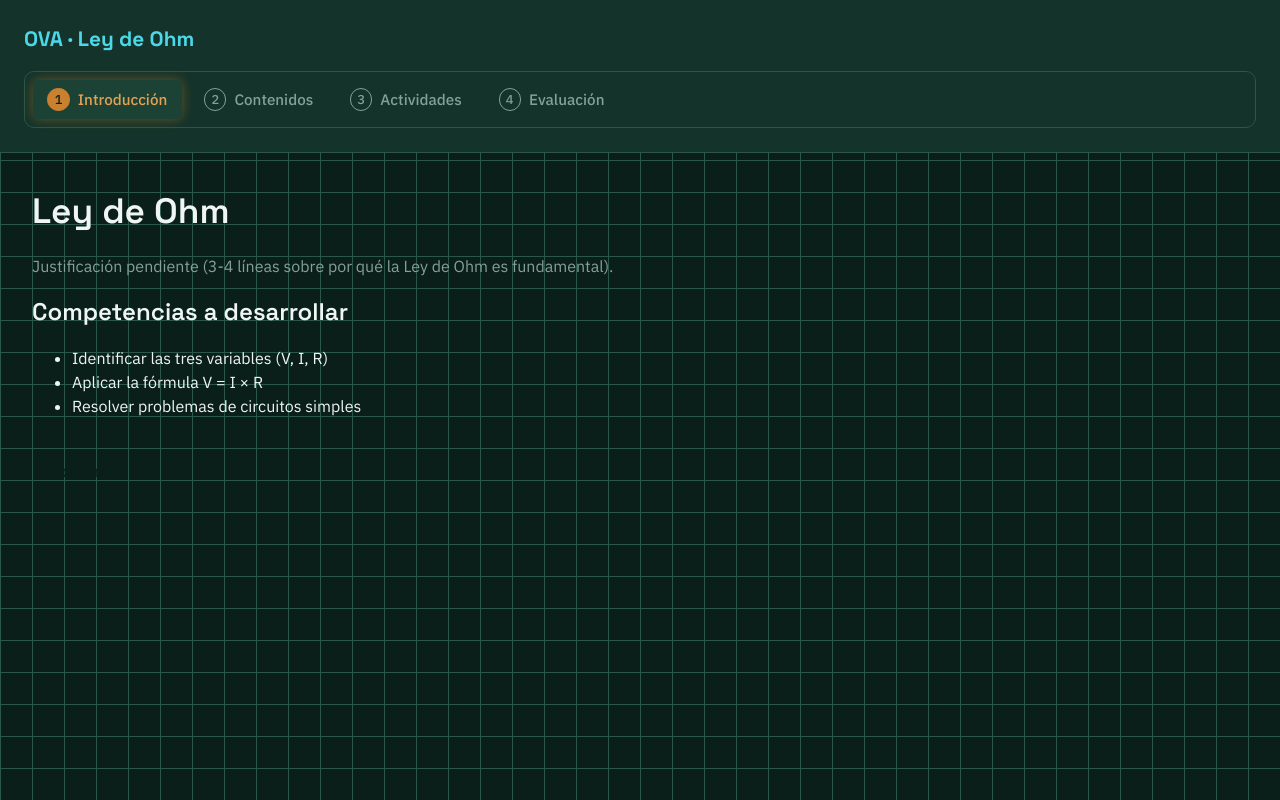
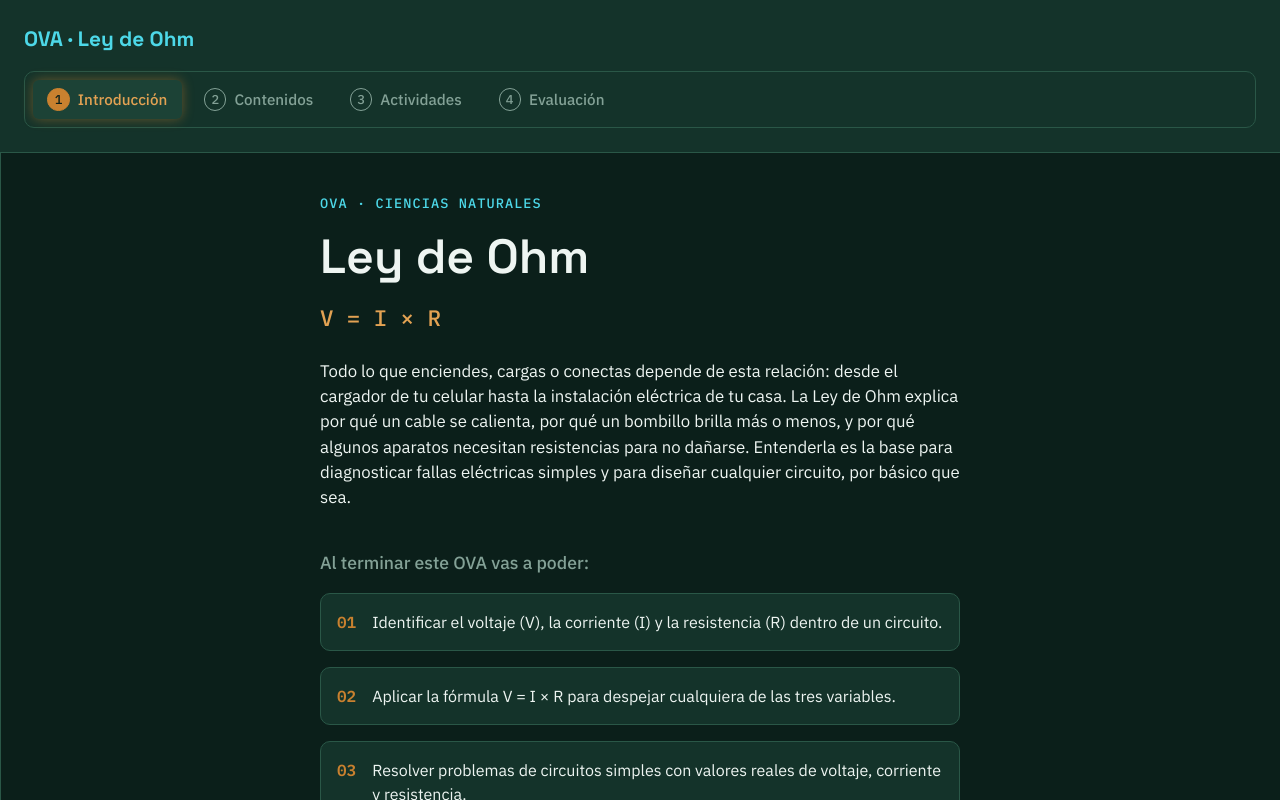
Before and after one commit to nicolasarias1709/Ova, a Vue app: page /#/introduccion in a window 1280 px wide. Shown: the top 800 px of the page. Built offline with nearby package versions, Linux system fonts and the light colour scheme.

Commit message:
feat: maqueta el contenido de la vista de introduccion

```diff
--- a/src/views/IntroduccionView.vue
+++ b/src/views/IntroduccionView.vue
@@ -1,16 +1,38 @@
 <template>
-  <section class="paso paso-intro">
-    <h1>Ley de Ohm</h1>
-    <p>Justificación pendiente (3-4 líneas sobre por qué la Ley de Ohm es fundamental).</p>
+  <section class="intro">
+    <div class="intro-contenido">
+      <p class="intro-etiqueta">OVA · Ciencias Naturales</p>
+      <h1 class="intro-titulo">Ley de Ohm</h1>
+      <p class="intro-formula-preview">V = I × R</p>
 
-    <h2>Competencias a desarrollar</h2>
-    <ul>
-      <li>Identificar las tres variables (V, I, R)</li>
-      <li>Aplicar la fórmula V = I × R</li>
-      <li>Resolver problemas de circuitos simples</li>
-    </ul>
+      <p class="intro-justificacion">
+        Todo lo que enciendes, cargas o conectas depende de esta relación: desde el cargador
+        de tu celular hasta la instalación eléctrica de tu casa. La Ley de Ohm explica por qué
+        un cable se calienta, por qué un bombillo brilla más o menos, y por qué algunos
+        aparatos necesitan resistencias para no dañarse. Entenderla es la base para diagnosticar
+        fallas eléctricas simples y para diseñar cualquier circuito, por básico que sea.
+      </p>
 
-    <RouterLink to="/contenidos" class="btn-comenzar">Comenzar</RouterLink>
+      <div class="intro-competencias">
+        <h2>Al terminar este OVA vas a poder:</h2>
+        <ul class="lista-competencias">
+          <li>
+            <span class="competencia-numero">01</span>
+            Identificar el voltaje (V), la corriente (I) y la resistencia (R) dentro de un circuito.
+          </li>
+          <li>
+            <span class="competencia-numero">02</span>
+            Aplicar la fórmula V = I × R para despejar cualquiera de las tres variables.
+          </li>
+          <li>
+            <span class="competencia-numero">03</span>
+            Resolver problemas de circuitos simples con valores reales de voltaje, corriente y resistencia.
+          </li>
+        </ul>
+      </div>
+
+      <RouterLink to="/contenidos" class="btn-comenzar">Comenzar</RouterLink>
+    </div>
   </section>
 </template>
 
@@ -18,18 +40,100 @@
 </script>
 
 <style scoped>
-.paso {
-  padding: 2rem;
-  min-height: 70vh;
+.intro {
+  min-height: 75vh;
+  display: flex;
+  align-items: center;
+  justify-content: center;
+  padding: var(--espacio-lg) var(--espacio-md);
 }
+
+.intro-contenido {
+  max-width: 640px;
+  width: 100%;
+}
+
+.intro-etiqueta {
+  font-family: var(--fuente-datos);
+  font-size: 0.85rem;
+  letter-spacing: 0.08em;
+  text-transform: uppercase;
+  color: var(--color-corriente);
+  margin-bottom: var(--espacio-xs);
+}
+
+.intro-titulo {
+  font-size: 3rem;
+  margin-bottom: var(--espacio-xs);
+}
+
+.intro-formula-preview {
+  font-family: var(--fuente-datos);
+  font-size: 1.4rem;
+  color: var(--color-cobre-claro);
+  margin-bottom: var(--espacio-md);
+}
+
+.intro-justificacion {
+  color: var(--color-texto);
+  font-size: 1.05rem;
+  margin-bottom: var(--espacio-lg);
+}
+
+.intro-competencias h2 {
+  font-size: 1.1rem;
+  color: var(--color-texto-suave);
+  font-family: var(--fuente-texto);
+  font-weight: 500;
+  margin-bottom: var(--espacio-sm);
+}
+
+.lista-competencias {
+  list-style: none;
+  padding: 0;
+  margin: 0 0 var(--espacio-lg) 0;
+  display: flex;
+  flex-direction: column;
+  gap: var(--espacio-sm);
+}
+
+.lista-competencias li {
+  display: flex;
+  align-items: flex-start;
+  gap: var(--espacio-sm);
+  background: var(--color-fondo-suave);
+  border: 1px solid var(--color-borde);
+  border-radius: var(--radio-borde);
+  padding: var(--espacio-sm);
+}
+
+.competencia-numero {
+  font-family: var(--fuente-datos);
+  color: var(--color-cobre);
+  font-weight: 600;
+  flex-shrink: 0;
+}
+
 .btn-comenzar {
   display: inline-block;
-  margin-top: 1rem;
-  padding: 0.6rem 1.2rem;
-  background: var(--color-primario);
+  padding: 0.8rem 1.6rem;
+  background: var(--color-cobre);
   color: var(--color-fondo);
   border-radius: var(--radio-borde);
   text-decoration: none;
-  font-weight: bold;
+  font-weight: 700;
+  font-family: var(--fuente-titulo);
+  transition: background var(--transicion-rapida), box-shadow var(--transicion-rapida);
+}
+
+.btn-comenzar:hover {
+  background: var(--color-cobre-claro);
+  box-shadow: var(--sombra-brillo-cobre);
+}
+
+@media (max-width: 600px) {
+  .intro-titulo {
+    font-size: 2.2rem;
+  }
 }
 </style>
```
